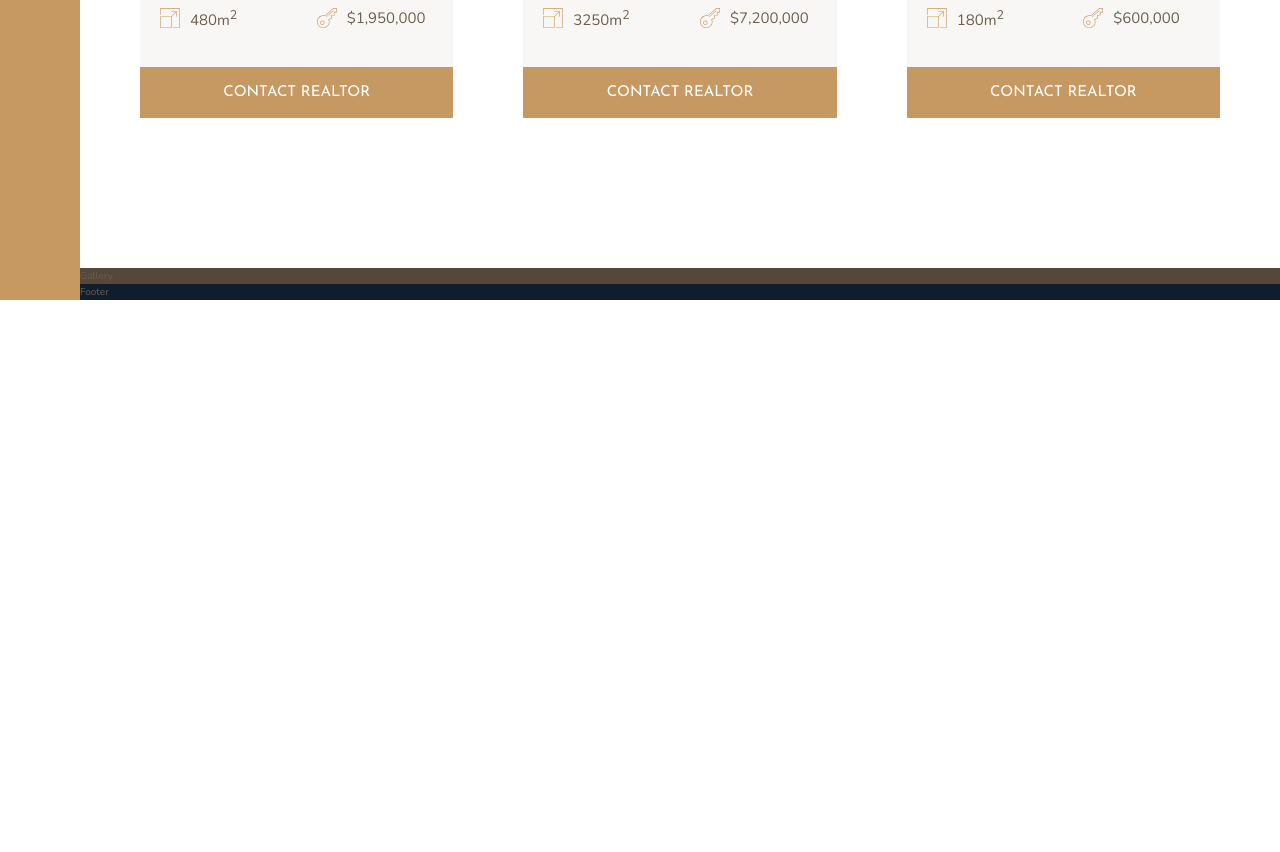
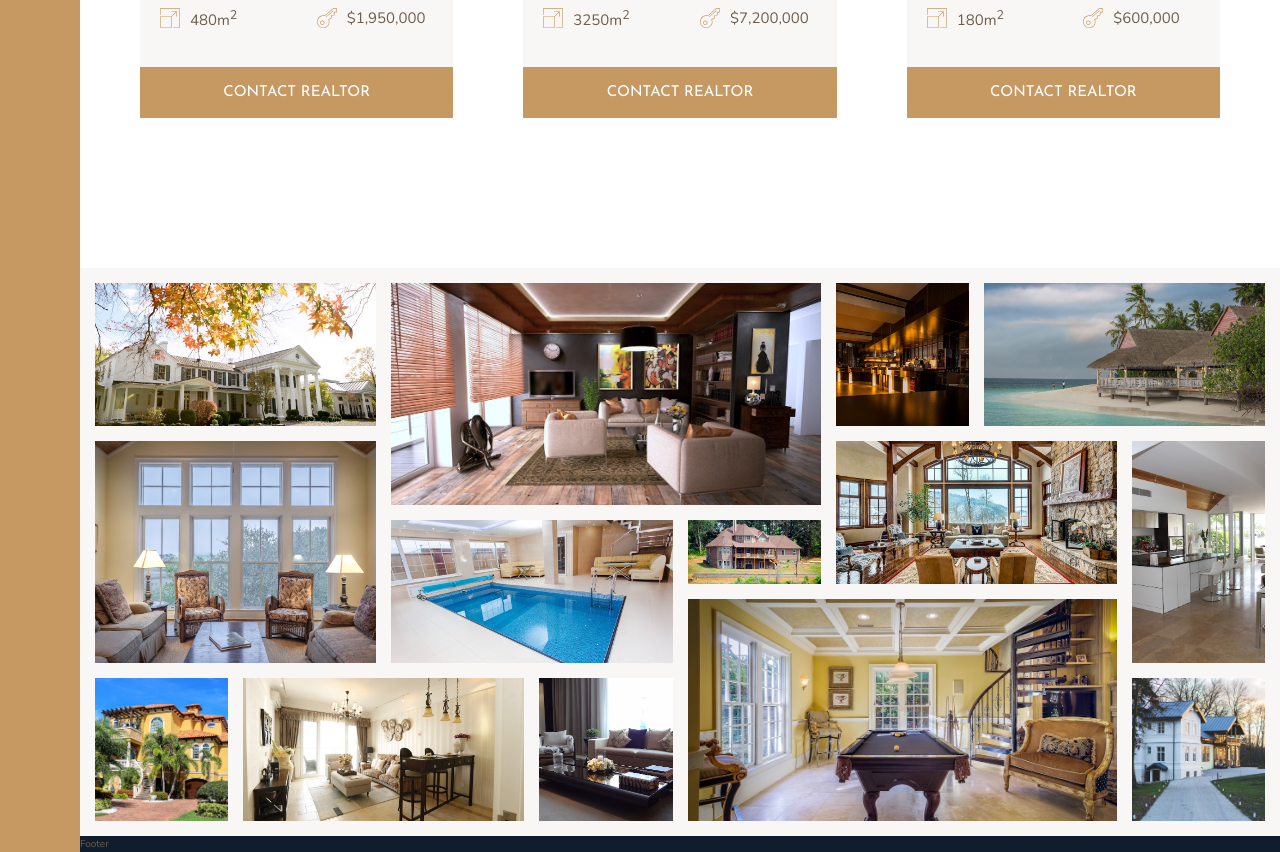
Before and after one commit to MandelaK/nexter, a website: page index.html in a window 1280 px wide. Shown: the part 2792-3644 px from the top of the page. Before the commit the page ends 3092 px from the top, so only its background shows below. Drawn offline with nearby package versions, Linux system fonts and the light colour scheme.

Commit message:
Implement Gallery
- Structure gallery
- Lay out gallery images along the grid

```diff
--- a/index.html
+++ b/index.html
@@ -294,7 +294,70 @@
         <button class="button home__button">Contact Realtor</button>
       </div>
     </div>
-    <section class="gallery">Gallery</section>
+    <section class="gallery">
+      <figure class="galler__item gallery__item--1">
+        <img src="img/gal-1.jpeg" alt="Gallery Image 1" class="gallery__img" />
+      </figure>
+      <figure class="galler__item gallery__item--2">
+        <img src="img/gal-2.jpeg" alt="Gallery Image 2" class="gallery__img" />
+      </figure>
+      <figure class="galler__item gallery__item--3">
+        <img src="img/gal-3.jpeg" alt="Gallery Image 3" class="gallery__img" />
+      </figure>
+      <figure class="galler__item gallery__item--4">
+        <img src="img/gal-4.jpeg" alt="Gallery Image 4" class="gallery__img" />
+      </figure>
+      <figure class="galler__item gallery__item--5">
+        <img src="img/gal-5.jpeg" alt="Gallery Image 5" class="gallery__img" />
+      </figure>
+      <figure class="galler__item gallery__item--6">
+        <img src="img/gal-6.jpeg" alt="Gallery Image 6" class="gallery__img" />
+      </figure>
+      <figure class="galler__item gallery__item--7">
+        <img src="img/gal-7.jpeg" alt="Gallery Image 7" class="gallery__img" />
+      </figure>
+      <figure class="galler__item gallery__item--8">
+        <img src="img/gal-8.jpeg" alt="Gallery Image 8" class="gallery__img" />
+      </figure>
+      <figure class="galler__item gallery__item--9">
+        <img src="img/gal-9.jpeg" alt="Gallery Image 9" class="gallery__img" />
+      </figure>
+      <figure class="galler__item gallery__item--10">
+        <img
+          src="img/gal-10.jpeg"
+          alt="Gallery Image 10"
+          class="gallery__img"
+        />
+      </figure>
+      <figure class="galler__item gallery__item--11">
+        <img
+          src="img/gal-11.jpeg"
+          alt="Gallery Image 11"
+          class="gallery__img"
+        />
+      </figure>
+      <figure class="galler__item gallery__item--12">
+        <img
+          src="img/gal-12.jpeg"
+          alt="Gallery Image 12"
+          class="gallery__img"
+        />
+      </figure>
+      <figure class="galler__item gallery__item--13">
+        <img
+          src="img/gal-13.jpeg"
+          alt="Gallery Image 13"
+          class="gallery__img"
+        />
+      </figure>
+      <figure class="galler__item gallery__item--14">
+        <img
+          src="img/gal-14.jpeg"
+          alt="Gallery Image 14"
+          class="gallery__img"
+        />
+      </figure>
+    </section>
     <footer class="footer">Footer</footer>
   </body>
 </html>
--- a/sass/_gallery.scss
+++ b/sass/_gallery.scss
@@ -1,4 +1,69 @@
 .gallery {
-  background-color: $color-grey-dark-1;
+  background-color: $color-grey-light-1;
   grid-column: full-start / full-end;
+
+  display: grid;
+  grid-template-columns: repeat(8, 1fr);
+  grid-template-rows: repeat(7, 5vw);
+  grid-gap: 1.5rem;
+  padding: 1.5rem;
+
+  &__item {
+    &--1 {
+      grid-row: 1 / span 2;
+      grid-column: 1 / span 2;
+    }
+    &--2 {
+      grid-row: 1 / span 3;
+      grid-column: 3 / span 3;
+    }
+    &--3 {
+      grid-row: 1 / span 2;
+    }
+    &--4 {
+      grid-column: 7 / -1;
+      grid-row: 1 / span 2;
+    }
+    &--5 {
+      grid-row: 3 / span 3;
+      grid-column: 1 / span 2;
+    }
+    &--6 {
+      grid-row: 4 / span 2;
+      grid-column: 3 / span 2;
+    }
+    &--7 {
+    }
+    &--8 {
+      grid-row: 3 / span 2;
+      grid-column: 6 / span 2;
+    }
+    &--9 {
+      grid-row: 3 / span 3;
+    }
+    &--10 {
+      grid-row: 6/ -1;
+    }
+    &--11 {
+      grid-row: 6/ -1;
+      grid-column: 2 / span 2;
+    }
+    &--12 {
+      grid-row: 6 / -1;
+    }
+    &--13 {
+      grid-row: 5 / -1;
+      grid-column: 5 / span 3;
+    }
+    &--14 {
+      grid-row: 6/ -1;
+    }
+  }
+
+  &__img {
+    display: block;
+    width: 100%;
+    height: 100%;
+    object-fit: cover;
+  }
 }
```
Also changed, not shown: css/style.css.
